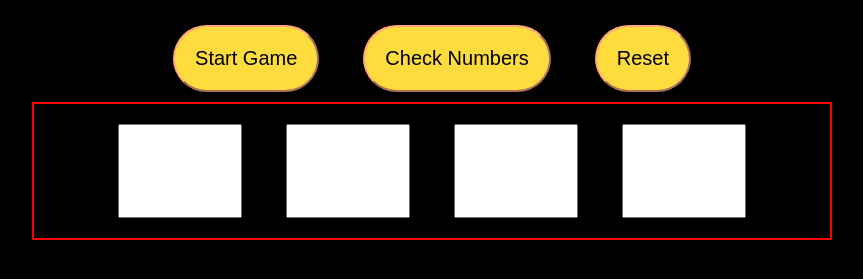
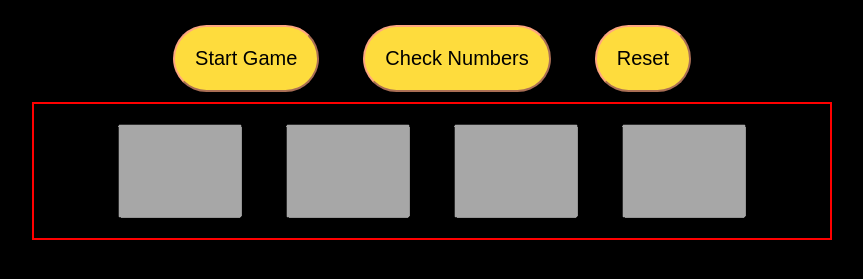
Before and after one commit to weiwenl/guesstheNum, a plain HTML site: page index.html in a window 1280 px wide. Shown: the part 191-470 px from the top of the page, without its empty margins (208-1071 px from the left). Drawn offline with Linux system fonts and the light colour scheme.

Commit message:
index: remove unnecessary class/id names

```diff
--- a/index.html
+++ b/index.html
@@ -18,10 +18,10 @@
                 <button type="button" name="button">Reset</button>
 
                 <div id="solution">
-                    <input class="cell line-zero" id="01" type="text" name="set" min="0" max="9">
-                    <input class="cell line-zero" id="02" type="text" name="set" min="0" max="9">
-                    <input class="cell line-zero" id="03" type="text" name="set" min="0" max="9">
-                    <input class="cell line-zero" id="04" type="text" name="set" min="0" max="9">
+                    <input class="cell" type="text" disabled="disabled" name="set" min="0" max="9">
+                    <input class="cell" type="text" disabled="disabled" name="set" min="0" max="9">
+                    <input class="cell" type="text" disabled="disabled" name="set" min="0" max="9">
+                    <input class="cell" type="text" disabled="disabled" name="set" min="0" max="9">
                 </div>
                 <div id="game">
 
@@ -29,10 +29,10 @@
     </div>
 
     <div class="row_template" style="display:none">
-        <input class="cell line-one" id="11" type="text" name="guess" min="0" max="9">
-        <input class="cell line-one" id="12" type="text" name="guess" min="0" max="9">
-        <input class="cell line-one" id="13" type="text" name="guess" min="0" max="9">
-        <input class="cell line-one" id="14" type="text" name="guess" min="0" max="9">
+        <input class="cell" type="text" name="guess" min="0" max="9" disabled="disabled">
+        <input class="cell" type="text" name="guess" min="0" max="9" disabled="disabled">
+        <input class="cell" type="text" name="guess" min="0" max="9" disabled="disabled">
+        <input class="cell" type="text" name="guess" min="0" max="9" disabled="disabled">
     </div>
 
     <script type="text/javascript" src="script.js"></script>
```
